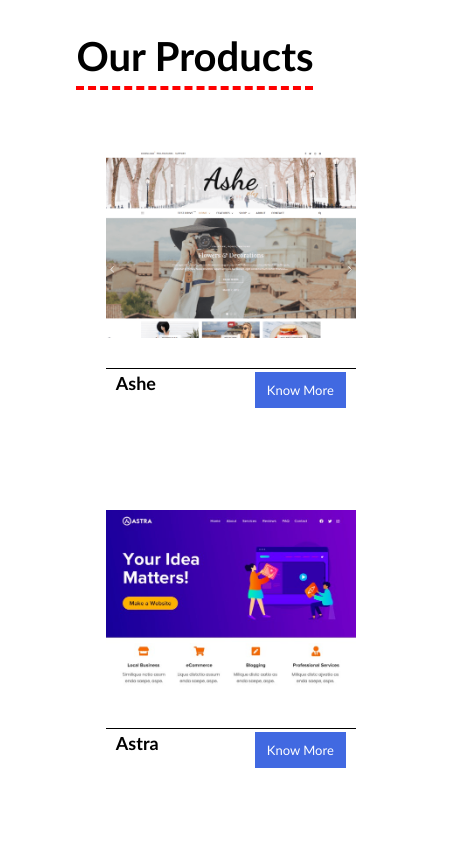
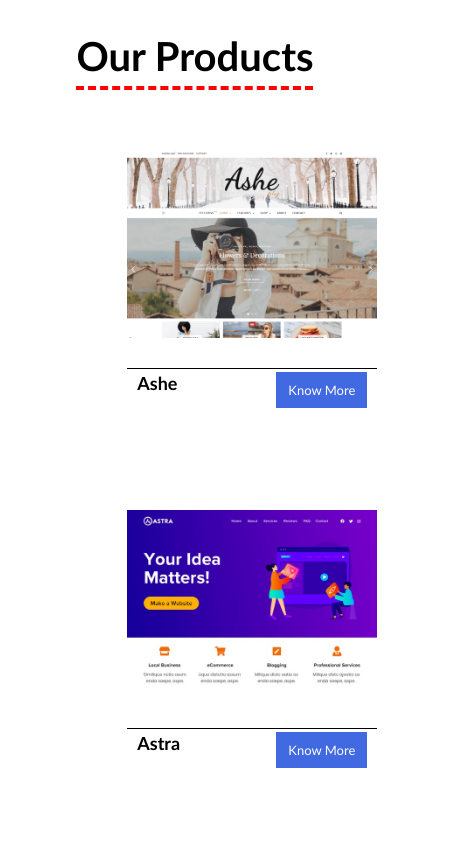
Before and after one commit to Nanda-123/website.github.io, a plain HTML site: page index.html in a window 390 px wide. Shown: the part 1540-2384 px from the top of the page, 476 px wide, since content can reach past the window. Drawn offline with Linux system fonts and the light colour scheme.

Commit message:
Update index.css

```diff
--- a/index.css
+++ b/index.css
@@ -343,10 +343,13 @@ html{
 
     .cards ul{
         display: block;
-        /* flex-wrap: ; */
-        width: 100%;
-        justify-content: center;
-        margin: 10px 22%;
+  margin-left: auto;
+  margin-right: auto;
+  width: 45%;
+    }
+
+    .cards ul li{
+        display: block;
     }
 
 
```
